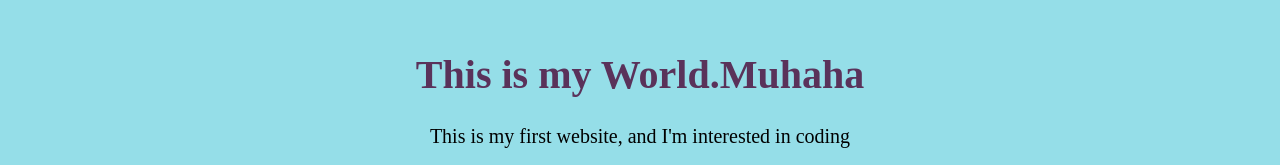
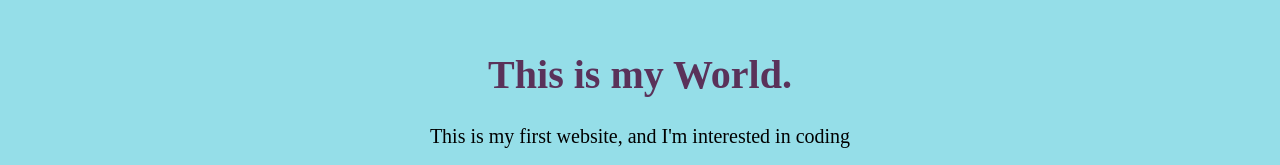
Before and after one commit to LiyanaZ/liyanaz.github.io, a plain HTML site: page index.html in a window 1280 px wide. Shown: the part 256-421 px from the top of the page. Drawn offline with Linux system fonts and the light colour scheme.

Commit message:
Update index.html

```diff
--- a/index.html
+++ b/index.html
@@ -15,7 +15,7 @@
 <body>
   <div class="container">
     <div class="small-container" id="about">
-      <h1>This is my World.Muhaha</h1>
+      <h1>This is my World.</h1>
       <p>This is my first website, and I'm interested in coding</p>
       <p>I'm from Selangor and I love to play </p>
       <img src="https://scontent-ams3-1.cdninstagram.com/t51.2885-19/s150x150/18382249_177775442748273_7459577398162358272_a.jpg" alt="farhana" />
```
